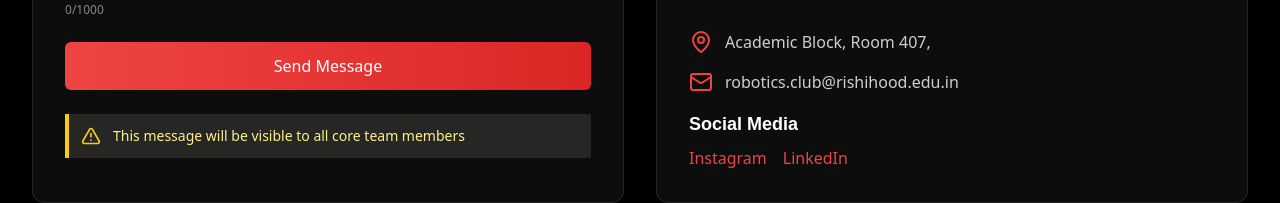
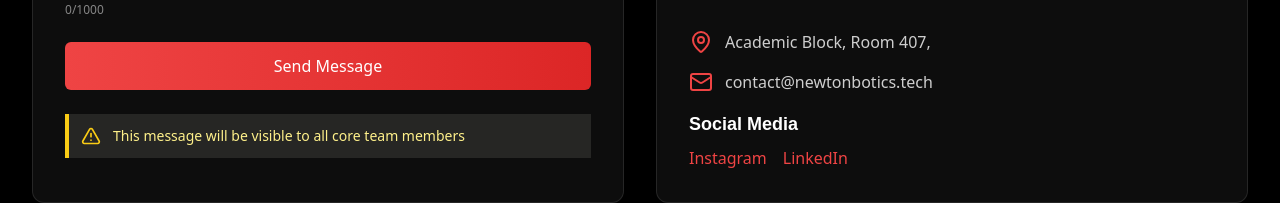
Before and after one commit to TheRoboticsClubNstRishihood/NewtonBoticsFrontend, a Next.js app: page /contact in a window 1280 px wide. Shown: the part 850-1053 px from the top of the page. Built offline with nearby package versions, Linux system fonts and the light colour scheme; no server answers.

Commit message:
Update contact email address in contact page

```diff
--- a/src/app/contact/page.jsx
+++ b/src/app/contact/page.jsx
@@ -259,7 +259,7 @@ const ContactPage = () => {
             </div>
             <div className="flex items-center">
               <Mail className="mr-3 text-red-500" />
-              <span>robotics.club@rishihood.edu.in</span>
+              <span>contact@newtonbotics.tech</span>
             </div>
             <div className="mt-4">
               <h4 className="text-lg font-semibold text-white mb-2 font-display">
```
